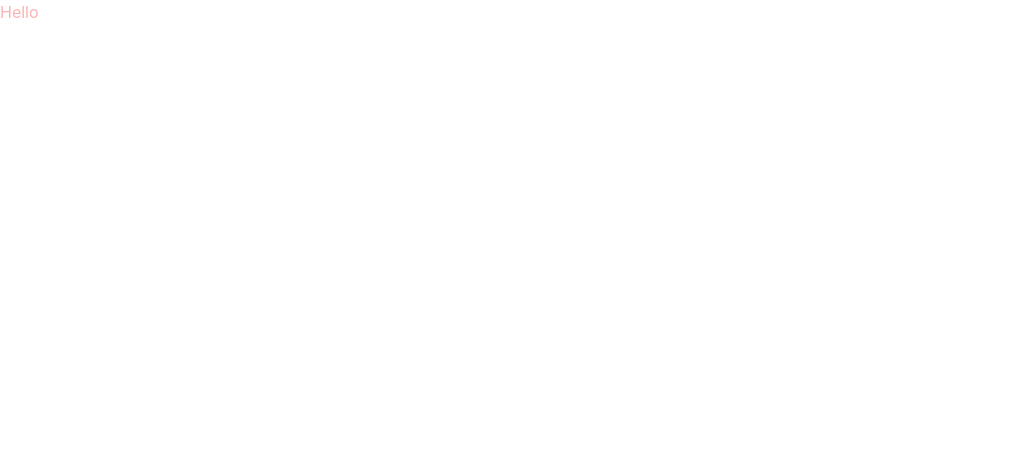
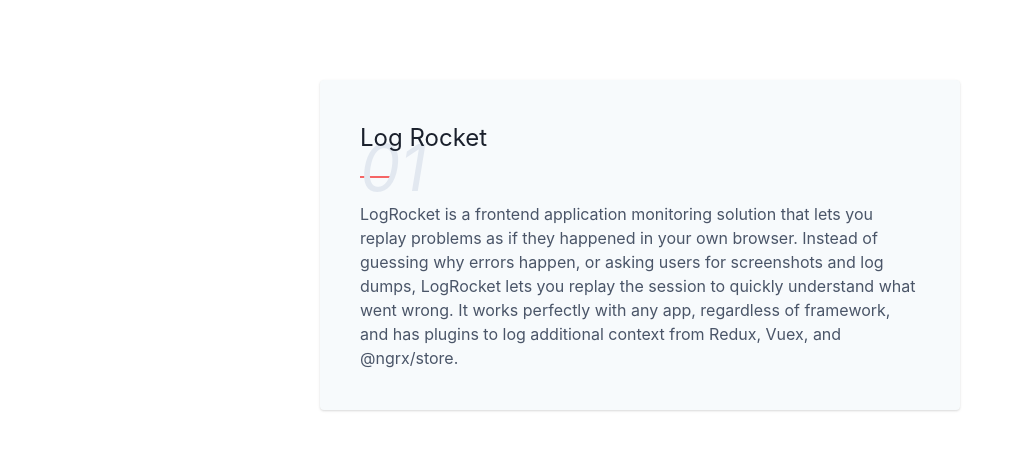
Before and after one commit to KIM-JUNHO/tailwindcss-react, a React (Create React App) app: page / in a window 1280 px wide. Shown: the top 450 px of the page, without its empty margins (0-1022 px from the left). Built offline with nearby package versions, Linux system fonts and the light colour scheme.

Commit message:
tailwind example #2

```diff
--- a/src/App.tsx
+++ b/src/App.tsx
@@ -1,7 +1,30 @@
 import React from 'react';
 
 const App: React.FC = () => {
-  return <p className="text-red-300">Hello</p>;
+  return (
+    <section className="w-3/6 m-auto flex flex-wrap mt-20">
+      <div className="flex flex-wrap">
+        <div className="w-full mb-8 p-10 bg-gray-100 relative rounded shadow">
+          <span className="text-gray-300 text-6xl absolute italic right-10">
+            01
+          </span>
+          <h2 className="z-10 relative text-2xl text-gray-900 absolute">
+            Log Rocket
+          </h2>
+          <hr className="block mb-6 mt-5 w-8 border-red-500 h-0 border-t-2"></hr>
+          <p className="text-gray-700">
+            LogRocket is a frontend application monitoring solution that lets
+            you replay problems as if they happened in your own browser. Instead
+            of guessing why errors happen, or asking users for screenshots and
+            log dumps, LogRocket lets you replay the session to quickly
+            understand what went wrong. It works perfectly with any app,
+            regardless of framework, and has plugins to log additional context
+            from Redux, Vuex, and @ngrx/store.
+          </p>
+        </div>
+      </div>
+    </section>
+  );
 };
 
 export default App;
```
